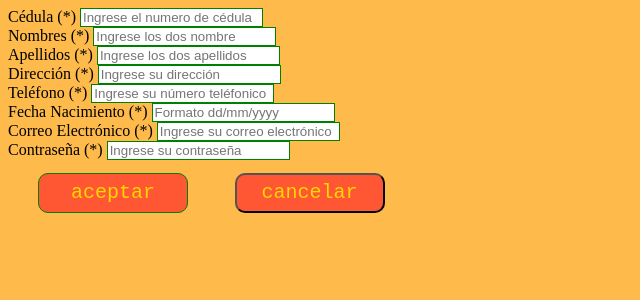
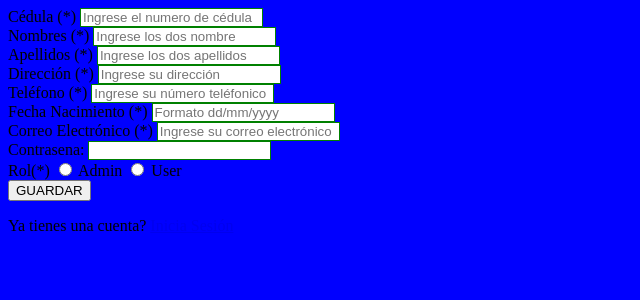
Before and after one commit to layavaca/Practica04, a PHP site: page /Principal.html in a window 1280 px wide. Shown: the top 300 px of the page, without its empty margins (0-640 px from the left). Run offline with PHP 8.4, Linux system fonts and the light colour scheme.

Commit message:
segundo commit

```diff
--- a/Estilo/Estilo.css
+++ b/Estilo/Estilo.css
@@ -1,5 +1,5 @@
 html {
-    background: #FEBA4B;
+    background:blue;
 }
 .caja {
     width: 1500;
@@ -9,8 +9,6 @@ html {
     background: rgb(144, 128, 77);
     bottom: 400;
 }
-
-
 
 .botonstyle {
     width: 150px;
--- a/Principal.html
+++ b/Principal.html
@@ -1,5 +1,5 @@
 <!DOCTYPE html>
-<html lang="es" dir="ltr">
+<html lang="es" >
     <head>
         <meta charset="UTF-8">
         <title>Crear Usuario</title>
@@ -7,7 +7,7 @@
         <script type="text/javascript" src="Validar/Validacion.js"></script>
     </head>
 <body>
-    <form id="formulario01" method="POST" action="Controlador/controlador.php" class="cuadro"
+    <form id="formulario01" method="POST" action="Control/crear_usuario.php"
         onsubmit="return validarCamposObligatorios()">
         <label for="cedula">Cédula (*)</label>
         <input type="text" id="cedula" name="cedula" value="" placeholder="Ingrese el numero de cédula"
@@ -52,14 +52,22 @@
         <span id="mensajecorreo"></span>
         <br>
 
-        <label for="contrasena">Contraseña (*)</label>
-        <input type="password" name="contrasena" id="contrasena" value="" placeholder="Ingrese su contraseña"
-            onkeypress="return validarLetrasContrasena(event)" onchange="validarContrasena()">
-        <span id="mensajecontrasena"></span>
+        <label>Contrasena:</label>
+        <input name="password" id="password" type="password" value=""></label>
+        <BR>
+
+        <label for="rol">Rol(*)</label>
+
+        <input type="radio" id="admin"name ="admin" value="A"/>
+        <label for="Admin">Admin</label>
+
+        <input type="radio" id="user" name="user" value="U"/>
+        <label for="User">User</label>
         <br>
 
-        <input class="botonstyle" type="submit" value="aceptar" name="aceptar" value="Aceptar">
-        <input class="botonstyle" type="reset" value="cancelar" name="cancelar" value="Cancelar">
+        <button type="submit" id="btnGuardar"> GUARDAR </button>
+        <br>
+        <p>Ya tienes una cuenta? <a href="Control/login.php">Inicia Sesión</a> </p>
 
     </form>
 </body>
--- a/Validar/Validacion.js
+++ b/Validar/Validacion.js
@@ -242,11 +242,11 @@ function validarCorreo() {
 function validarFecha() {
     var fecha = formulario01.fechaNacimiento.value;
     var arreglo = fecha.split('/');
-    var aux1 = arreglo[0];
-    var aux2 = arreglo[1];
-    var aux3 = arreglo[2];
+    var aux1 = arreglo[0];dia
+    var aux2 = arreglo[1];mes
+    var aux3 = arreglo[2];año
     if (fecha.length == 10) {
-        if (aux1 < 1 || aux1 > 31) {
+        if  (aux3 < 1920 || aux3 > 2019){
             document.getElementById('mensajeFechaNacimiento').innerHTML = "Ingrese un día menor que 32 y mayor a que 00";
             document.getElementById('fechaNacimiento').style.border = "1px solid red";
             return false;
@@ -254,7 +254,7 @@ function validarFecha() {
             document.getElementById('mensajeFechaNacimiento').innerHTML = "Ingrese un mes menor que 12 y mayor a que 00";
             document.getElementById('fechaNacimiento').style.border = "1px solid red";
             return false;
-        } else if (aux3 < 1920 || aux3 > 2019) {
+        } else if (aux1 < 1 || aux1 > 31) {
             document.getElementById('mensajeFechaNacimiento').innerHTML = "Ingrese un año menor que 2019 y mayor a que 1920";
             document.getElementById('fechaNacimiento').style.border = "1px solid red";
             return false;
@@ -270,7 +270,7 @@ function validarFecha() {
     }
 }
 
-function validarContrasena() {
+/*function validarContrasena() {
     var contrasenna = formulario01.contrasena.value;
     if (contrasenna.length >= 8) {
         var mayuscula = false;
@@ -301,4 +301,4 @@ function validarContrasena() {
         document.getElementById('mensajecontrasena').innerHTML = 'Contraseña incorrecta 8 caracteres mínimos ';
         return false;
     }
-}
+}*/
```
Also changed, not shown: Control/conexionDB.php (+6 -6 lines), Control/crear_usuario.php (+16 -13 lines).
